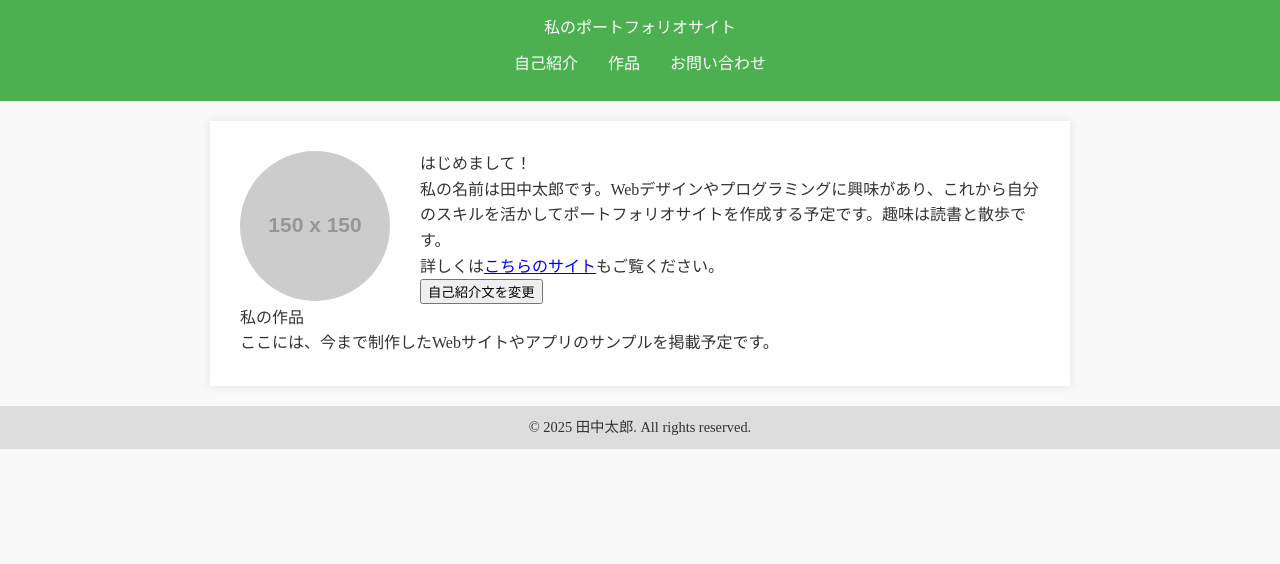
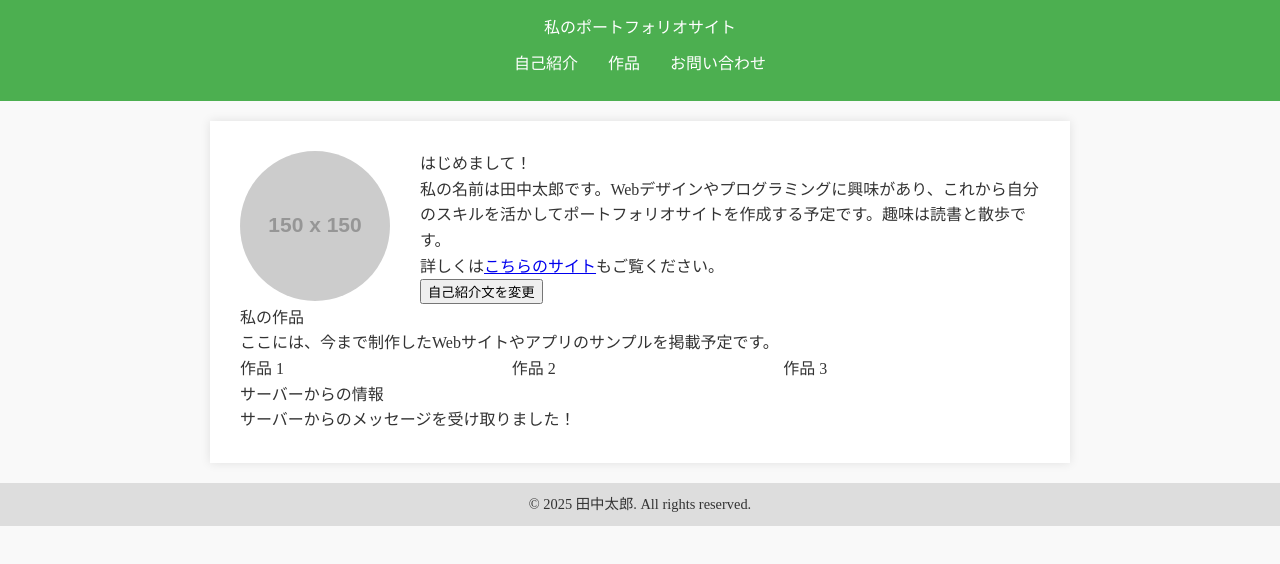
Before and after one commit to nbalofklia/FirstStudy, a website: page Homepage/HTMLs/index.html in a window 1280 px wide. Drawn offline with nearby package versions, Linux system fonts and the light colour scheme; placeholder pictures from the web are drawn by us.

Commit message:
jQueryについて、簡単なものを導入。

```diff
--- a/Homepage/HTMLs/index.html
+++ b/Homepage/HTMLs/index.html
@@ -41,6 +41,16 @@
         <section id="works">
             <h2>私の作品</h2>
             <p>ここには、今まで制作したWebサイトやアプリのサンプルを掲載予定です。</p>
+            <div class="grid-3">
+                <div class="card">作品 1</div>
+                <div class="card">作品 2</div>
+                <div class="card">作品 3</div>
+            </div>
+        </section>
+        <!-- JSON 取得結果表示 -->
+        <section id="info">
+            <h2>サーバーからの情報</h2>
+            <div id="info-area">ここに JSON の message が表示されます</div>
         </section>
     </main>
 
@@ -50,6 +60,9 @@
     </footer>
 
     <!-- 外部JavaScriptファイルの読み込み -->
+    <!-- jQueryをCDNから読み込み（必要に応じて） -->
+    <script src="https://code.jquery.com/jquery-3.6.0.min.js"></script>
+    <!-- script.jsを読み込み（必要に応じて） -->
     <script src="../JavaScripts/script.js"></script>
 </body>
 
--- a/Homepage/JavaScripts/script.js
+++ b/Homepage/JavaScripts/script.js
@@ -11,3 +11,23 @@ document.addEventListener("DOMContentLoaded", function () {
         introText.textContent = "こんにちは！私はWeb開発とデザインに情熱を持って取り組んでいます。日々、新しい技術に挑戦中です！";
     });
 });
+
+$(function () {
+    // ボタンで色を切り替え
+    $("#change-text").click(function () {
+        $("#intro-text").css("color", "#E91E63");
+    });
+
+    // 3カラムのコンテンツをフェードイン
+    $(".grid-3 .card").hide().each(function (index) {
+        $(this).delay(200 * index).fadeIn(400);
+    });
+
+    // JSON 取得例
+    $.get("../data/info.json", function (res) {
+        // 取得したデータを表示
+        $("#info-area").text(res.message);
+        // コンソールにも出して確認
+        console.log("取得した JSON:", res);
+    });
+});
--- a/Homepage/SCSSs/_mixins.scss
+++ b/Homepage/SCSSs/_mixins.scss
@@ -18,6 +18,10 @@
     /* Safari */
     -moz-box-shadow: $x $y $blur $color;
     /* Firefox */
+    -ms-box-shadow: $x $y $blur $color;
+    /* IE 9+ */
+    -o-box-shadow: $x $y $blur $color;
+    /* Opera 15+ */
     box-shadow: $x $y $blur $color;
     /* Chrome, IE 9+, Opera 15+ */
 }
--- /dev/null
+++ b/Homepage/data/info.json
@@ -0,0 +1,3 @@
+{
+    "message": "サーバーからのメッセージを受け取りました！"
+}
```
